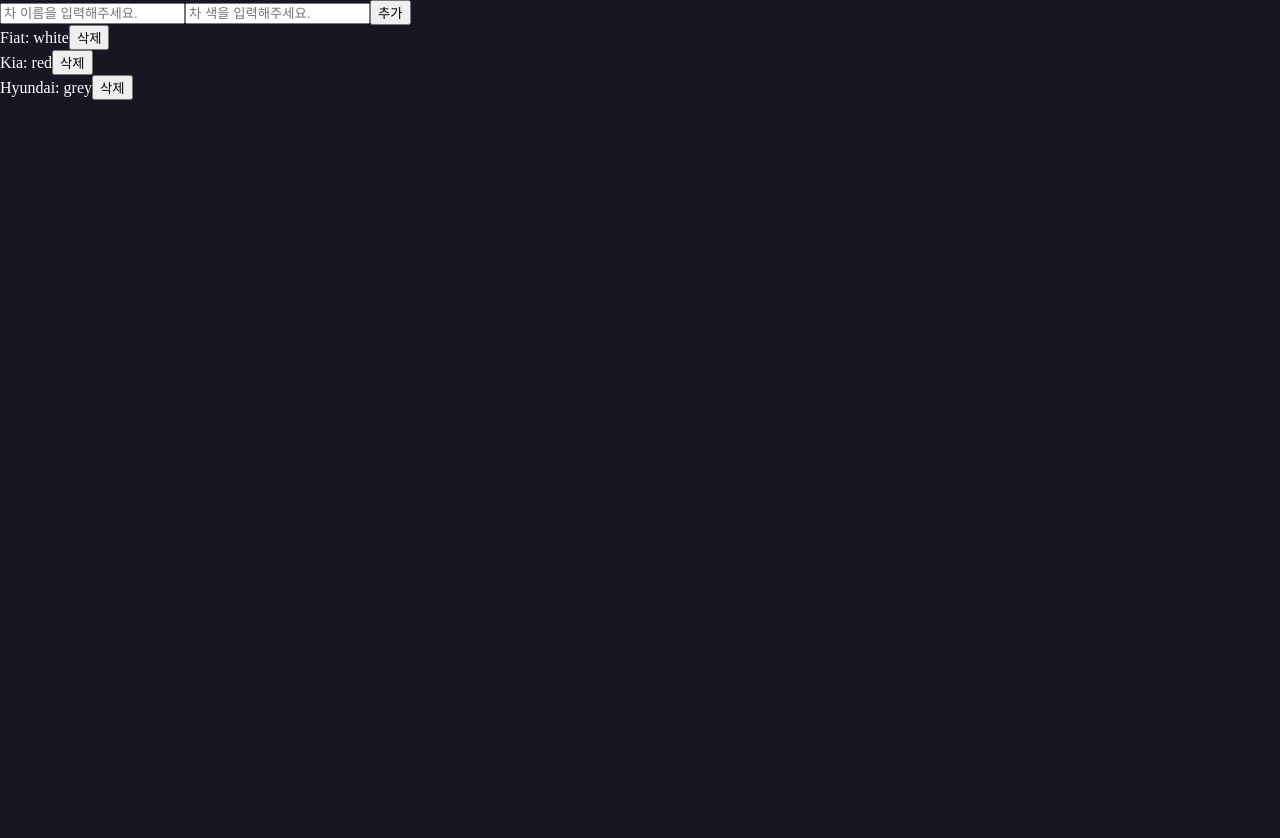
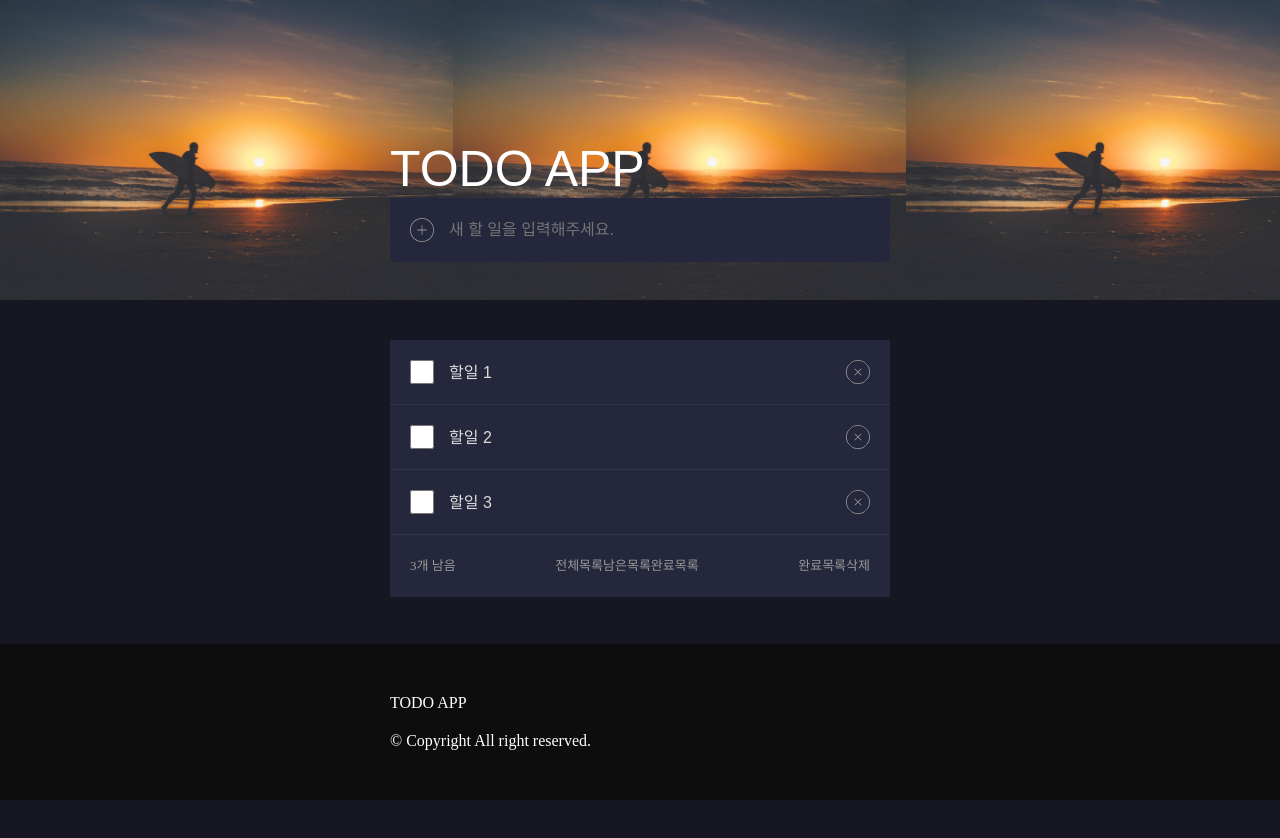
Before and after one commit to WoodysCloud/react, a React (Create React App) app: page / in a window 1280 px wide. Shown: the top 838 px of the page. Before the commit the page ends 800 px from the top, so only its background shows below. Built offline with nearby package versions, Linux system fonts and the light colour scheme; a web font is replaced by a local one.

Commit message:
todo app 완료

```diff
--- a/src/App.js
+++ b/src/App.js
@@ -1,22 +1,96 @@
 // ../: 상위폴더
 // ./: 현재폴더
 import './App.css';
-import TodoHeader from './component/TodoHeader'
+import TodoHeader from './component/TodoHeader';
 import TodoMain from './component/TodoMain';
 import TodoList from './component/TodoList';
-import TodoItem from './component/TodoItem';
+// import TodoItem from './component/TodoItem';
 import TodoStatus from './component/TodoStatus';
 import TodoFooter from './component/TodoFooter';
+import { useState, useRef } from 'react';
 
 function App() {
+  // 기본 데이터(객체) 배열
+  const [todoArray, setTodoArray] = useState([
+    {
+      id: 1,
+      todoContent: '할일 1',
+    },
+    {
+      id: 2,
+      todoContent: '할일 2',
+    },
+    {
+      id: 3,
+      todoContent: '할일 3',
+    },
+  ]);
+
+  // 기본 데이터 배열의 추가/삭제를 위한 객체 변수
+  const [todoInput, setTodoInput] = useState({
+    todoContent: '',
+  });
+
+  // 구조 분해 할당
+  const { todoContent } = todoInput;
+
+  // input에 텍스트 입력시 todoInput에 데이터 업데이트, 화면에 텍스트 표시 리렌더링하는 함수
+  const changeTodo = (e) => {
+    // onChange 이벤트가 발생되었을 때 이벤트 객체에서 name, value를 받아옴
+    const { name, value } = e.target;
+
+    // todoInput 객체에 새로 받아온 데이터를 set
+    setTodoInput({
+      ...todoInput,
+      [name]: value,
+    });
+  };
+
+  // useRef()에 매개변수값을 넣어주면 해당 값이 current property값으로 설정
+  const nextId = useRef(4);
+
+  const [number, setNumber] = useState(3);
+
+  // 버튼 클릭시 input에 입력되어 있는 텍스트를 기본 데이터 배열에 추가 / 리렌더링
+  const addTodo = () => {
+    // 기본 데이터 배열에 넣어줄 객체
+    const newTodo = {
+      id: nextId.current,
+      todoContent: todoContent,
+    };
+
+    setTodoArray([...todoArray, newTodo]);
+
+    setTodoInput({
+      todoContent: '',
+    });
+
+    setNumber(number + 1);
+
+    nextId.current++;
+  };
+
+  const removeTodo = (id) => {
+    // filter 내장 함수: 조건에 맞는 데이터만 추출해서 새로운 데이터(배열) 생성
+    setTodoArray(
+      todoArray.filter(function (todo) {
+        return todo.id !== id;
+      }),
+    );
+
+    setNumber(number - 1);
+  };
+
   return (
     <>
-      <TodoHeader />
+      <TodoHeader
+        todoContent={todoContent}
+        changeTodo={changeTodo}
+        addTodo={addTodo}
+      />
       <TodoMain>
-        <TodoList>
-          <TodoItem />
-        </TodoList>
-        <TodoStatus />
+        <TodoList todoArray={todoArray} removeTodo={removeTodo} />
+        <TodoStatus number={number} />
       </TodoMain>
       <TodoFooter />
     </>
--- a/src/component/TodoHeader.js
+++ b/src/component/TodoHeader.js
@@ -1,16 +1,26 @@
 import header from '../css/header.module.css';
 
-function TodoHeader() {
-
-    return(
+function TodoHeader({ todoContent, changeTodo, addTodo }) {
+  return (
     <header className={header.header}>
       <div className={header.section}>
         <h1 className={header.logo}>TODO APP</h1>
         <div className={header.form}>
-                    <button type="button" className={header['form-btn']}>
+          <button
+            type="button"
+            className={header['form-btn']}
+            onClick={addTodo}
+          >
             <img src="add_button.svg" alt="" className={header['form-img']} />
           </button>
-                    <input type="text" className={header['form-text']} placeholder="새 할 일을 입력해주세요." />
+          <input
+            type="text"
+            className={header['form-text']}
+            placeholder="새 할 일을 입력해주세요."
+            onChange={changeTodo}
+            name="todoContent"
+            value={todoContent}
+          />
         </div>
       </div>
     </header>
--- a/src/component/TodoList.js
+++ b/src/component/TodoList.js
@@ -1,15 +1,34 @@
 import todolist from '../css/todolist.module.css';
+import todoitem from '../css/todoitem.module.css';
 
-function TodoList({children}) {
+function TodoItem({ todo, removeTodo }) {
+  return (
+    <li className={todoitem['todo-item']}>
+      <input type="checkbox" className={todoitem.check} />
+      <mark className={todoitem.text}>{todo.todoContent}</mark>
+      <button
+        type="button"
+        className={todoitem.del}
+        onClick={function () {
+          return removeTodo(todo.id);
+        }}
+      >
+        <img src="add_button.svg" alt="" className={todoitem.img} />
+      </button>
+    </li>
+  );
+}
 
-    return(
-        <section className={todolist.section}>
-            <ul className="todo-list">
-                {children}
-            </ul>
-        </section>
-    );
-
+function TodoList({ todoArray, removeTodo }) {
+  return (
+    <section className={todolist.section}>
+      <ul className="todo-list">
+        {todoArray.map(function (todo) {
+          return <TodoItem todo={todo} key={todo.id} removeTodo={removeTodo} />;
+        })}
+      </ul>
+    </section>
+  );
 }
 
 export default TodoList;
--- a/src/component/TodoStatus.js
+++ b/src/component/TodoStatus.js
@@ -1,24 +1,30 @@
 import todolist from '../css/todolist.module.css';
 import status from '../css/status.module.css';
 
-function TodoStatus() {
-
-    return(
+function TodoStatus({ number }) {
+  return (
     <section className={todolist.section}>
       <div className={status.section}>
-                <div className={status.left}>10개 남음</div>
+        <div className={status.left}>{number}개 남음</div>
         <div className="status-filter">
-                    <button type="button" className={status.btn}>전체목록</button>
-                    <button type="button" className={status.btn}>남은목록</button>
-                    <button type="button" className={status.btn}>완료목록</button>
+          <button type="button" className={status.btn}>
+            전체목록
+          </button>
+          <button type="button" className={status.btn}>
+            남은목록
+          </button>
+          <button type="button" className={status.btn}>
+            완료목록
+          </button>
         </div>
         <div className="status-clear">
-                    <button type="button" className={status.btn}>완료목록삭제</button>
+          <button type="button" className={status.btn}>
+            완료목록삭제
+          </button>
         </div>
       </div>
     </section>
   );
-
 }
 
 export default TodoStatus;
--- a/src/css/footer.module.css
+++ b/src/css/footer.module.css
@@ -1,6 +1,6 @@
 .footer {
   background: #0d0d0d;
-	position: absolute;
+  position: fixed;
   bottom: 0;
   /* position: absolute; position: fixed; => width는 자식요소를 기준으로 밎춰지는 성질로 변경됨 */
   width: 100%;
@@ -12,6 +12,6 @@
   padding: 30px 20px;
 }
 
-.section>div {
+.section > div {
   margin: 20px 0;
 }
--- a/src/css/main.module.css
+++ b/src/css/main.module.css
@@ -1,3 +1,4 @@
 .main {
-	padding-top: 40px;
+  padding-top: 40px;
+  padding-bottom: 400px;
 }
--- a/src/index.js
+++ b/src/index.js
@@ -3,14 +3,14 @@
 import './index.css';
 import App from './App';
 import reportWebVitals from './reportWebVitals';
-import AppEvent from './AppEvent';
-import AppArray from './AppArray';
+// import AppEvent from './AppEvent';
+// import AppArray from './AppArray';
 
 ReactDOM.render(
   <React.StrictMode>
-    {/* <App /> */}
+    <App />
     {/* <AppEvent /> */}
-    <AppArray />
+    {/* <AppArray /> */}
   </React.StrictMode>,
   document.getElementById('root'),
 );
```
Lines whose indentation alone changed are shown as unchanged.
